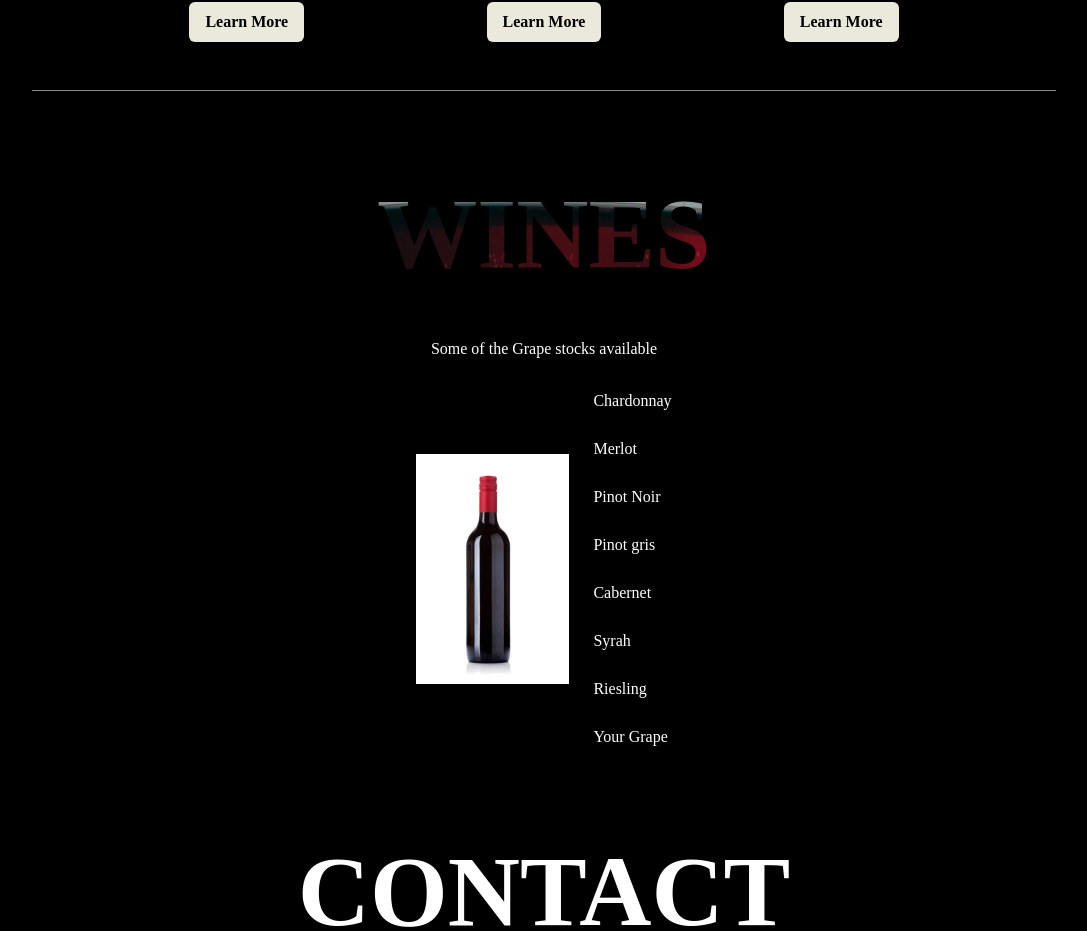
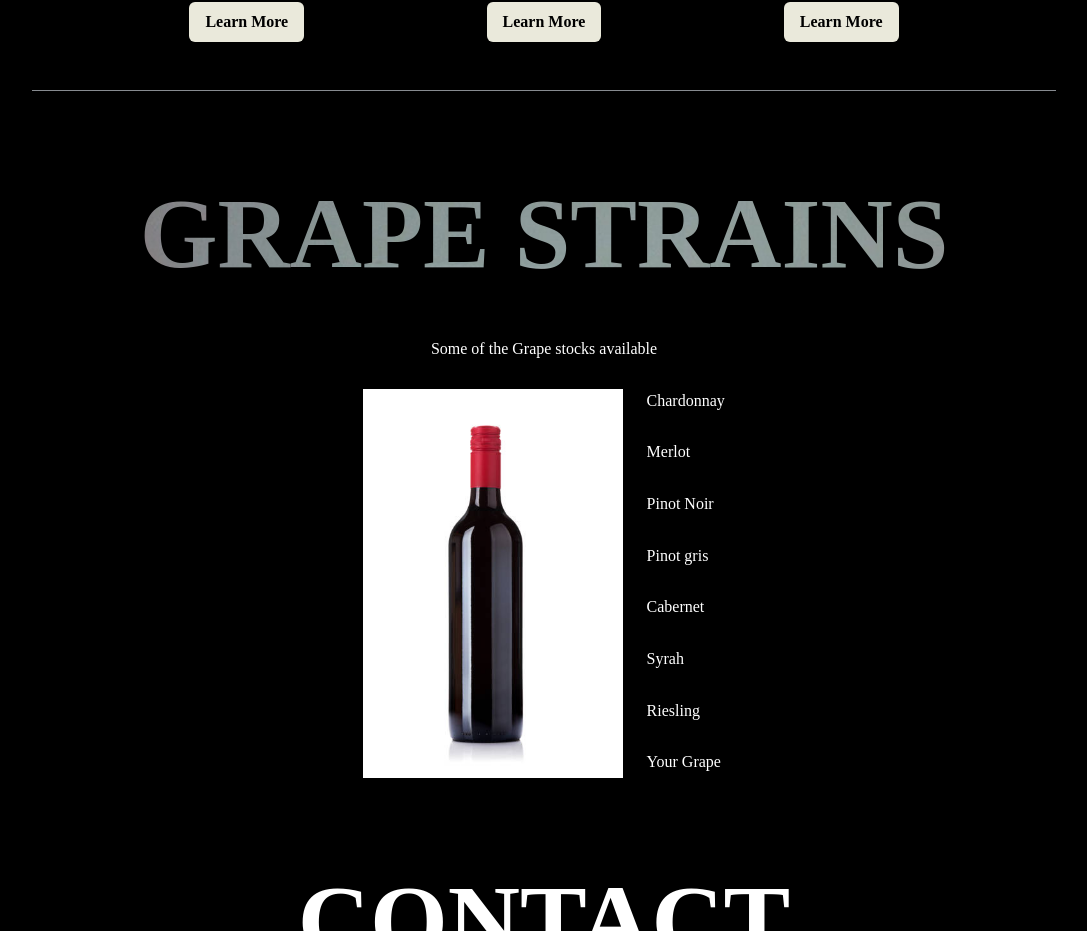
Before and after one commit to jilink/xplant-grape, a React (Vite) app: page / in a window 1280 px wide. Shown: the part 1213-2144 px from the top of the page, without its empty margins (96-1183 px from the left). Built offline with nearby package versions, Linux system fonts and the light colour scheme; a web font is replaced by a local one.

Commit message:
Update Wines.tsx

```diff
--- a/src/pages/Wines.tsx
+++ b/src/pages/Wines.tsx
@@ -20,7 +20,7 @@ const Wines = () => {
         textAlign="center"
         maxW="1000px"
       >
-        <Title text="WINES" img="/images/wine.jpg" />
+        <Title text="Grape Strains" img="/images/wine.jpg" />
         <Text mb="7" className="fade-in delay-1">
           Some of the Grape stocks available
         </Text>
```
